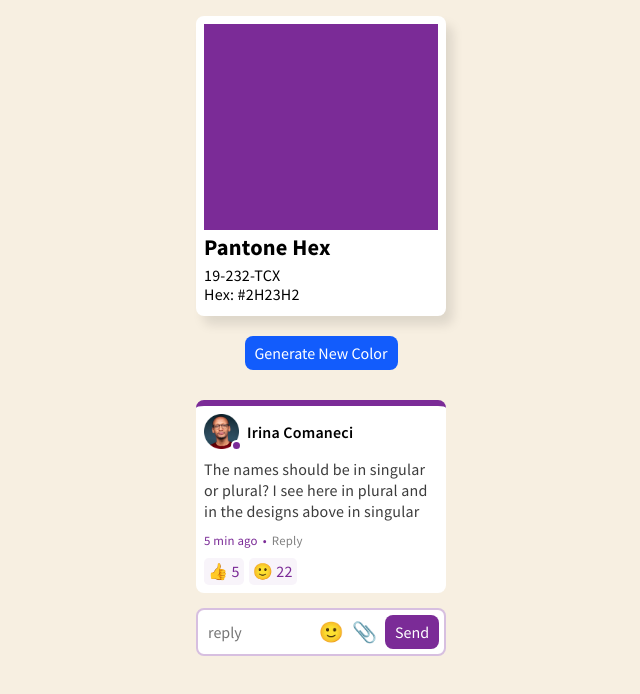
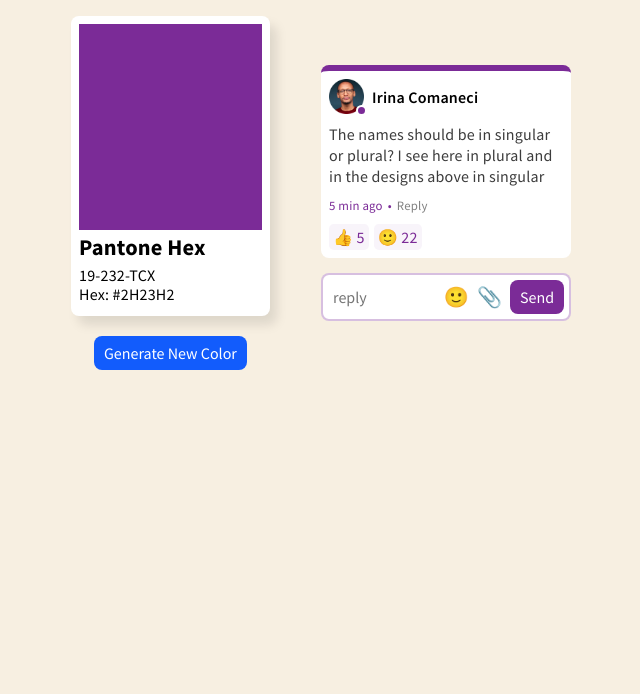
Before and after one commit to maanikhalid/Color-Flipper, a plain HTML site: page index.html in a window 1280 px wide. Shown: the whole page, without its empty margins (319-959 px from the left). Drawn offline with Linux system fonts and the light colour scheme.

Commit message:
Updated html & css

```diff
--- a/index.html
+++ b/index.html
@@ -7,7 +7,7 @@
     <meta name="viewport" content="width=device-width, initial-scale=1.0, maximum-scale=1.0, user-scalable=0">
 </head>
 <body>
-
+    <div class="generator">
     <div class="card-id">
         <div class="color-holder">
             <!--This is where the color goes here-->
@@ -21,6 +21,7 @@
 
     <button id="newColor" class="newColorBtn">Generate New Color</button>
 
+</div>
     <div class="spacer"></div>
 
     <div id="example" class="example">
--- a/style.css
+++ b/style.css
@@ -8,20 +8,31 @@
     --innerPad: 8px;
 }
 
-
 body {
     display: flex;
-    flex-direction: column;
+    flex-direction: row;
     justify-content: center;
+    align-content: center;
     align-items: center;
     background: #F7EFE1;
     font-family: "Source Sans Pro", sans-serif;
     font-weight: 400;
     padding: 2vh 5vw;
     letter-spacing: 0.2px;
+    gap: 2vw;
+    max-width: 500px;
+    margin: 0 auto !important;
+}
+.generator {
+    max-width: 250px;
+    width: 100%;
+    margin: 0 auto;
+    display: flex;
+    flex-direction: column;
+    align-items: center;
+
 }
 .card-id {
-    max-width: 250px;
     width: 100%;
     height: 300px;
     background: white;
@@ -178,7 +189,15 @@ button {
     color: white;
     border: none;
     cursor: pointer;
+    width: fit-content;
 }
 button:hover {
     background: rgba(var(--main-color), 0.5)
 }
+
+
+@media only screen and (max-width: 768px) {
+  body {
+    flex-direction: column;
+  }
+}
```
